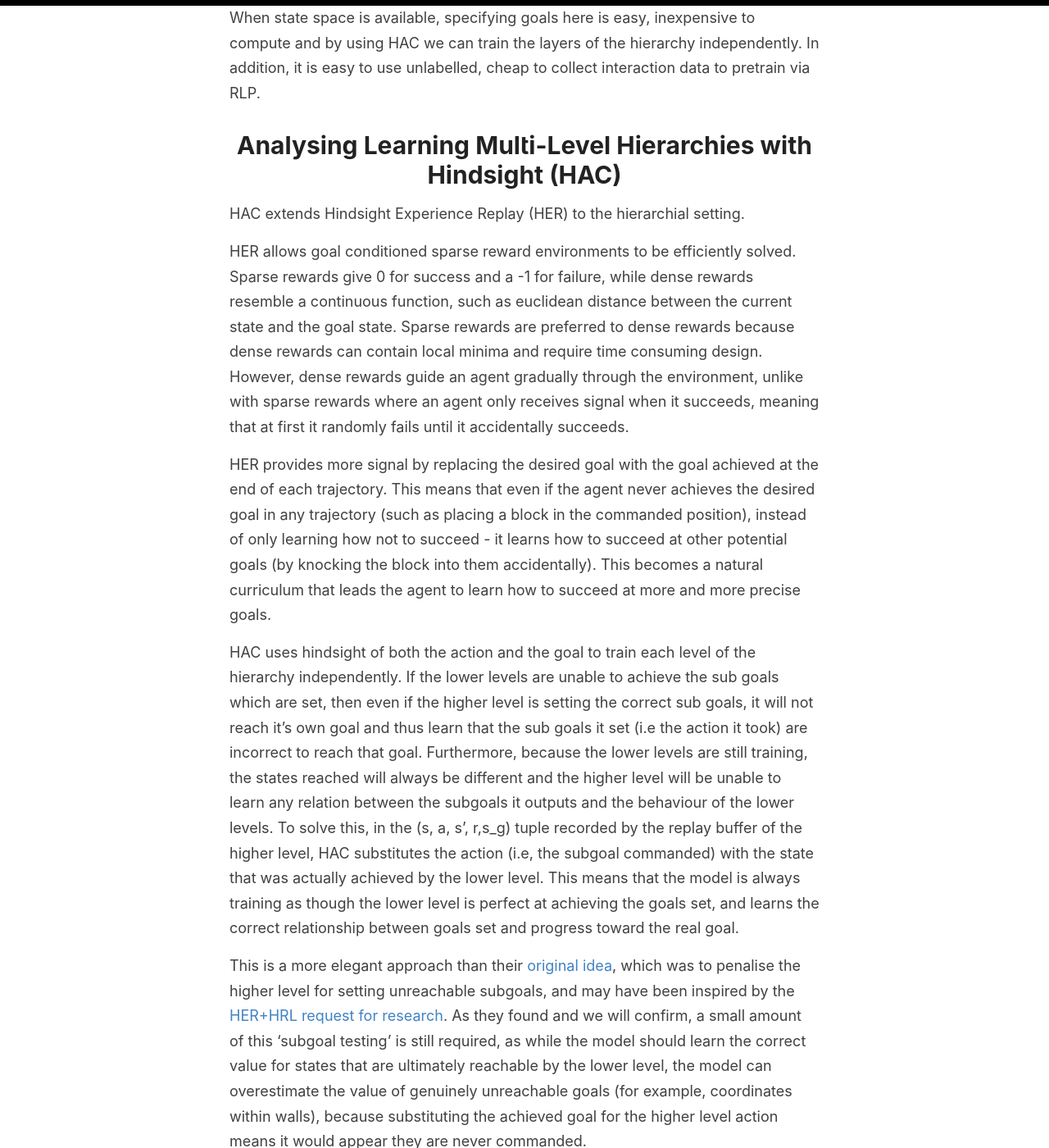
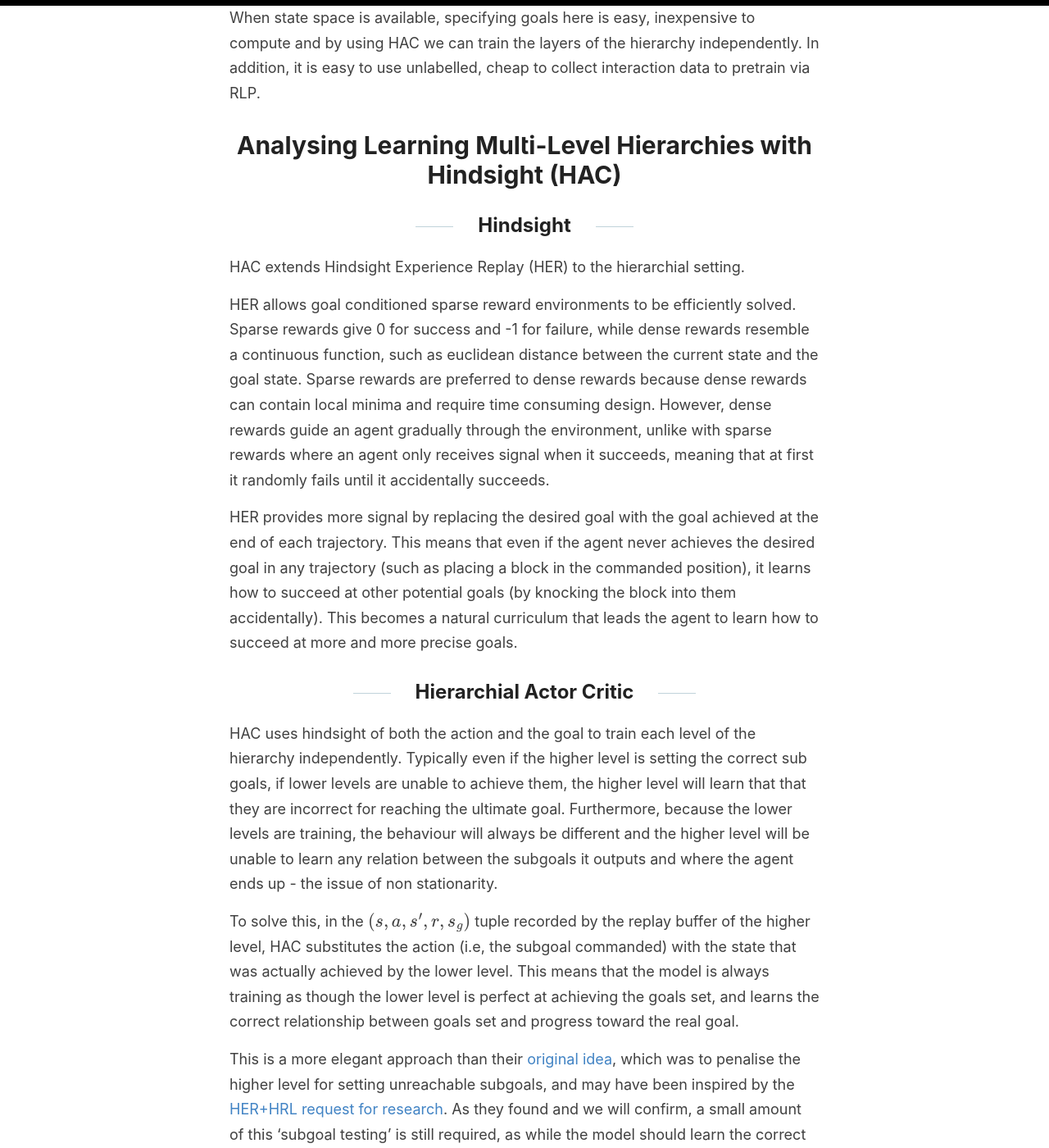
Before and after one commit to sholtodouglas/sholtodouglas.github.io, a Jekyll site: the page built from _posts/2020-06-03-DoesHierarchialRLWorkYet.md, in a window 1280 px wide and 1400 px high, scrolled down 3495 px. Shown: the whole window at 82% size. Built offline with Jekyll 4.4.1, drawn with Linux system fonts in a browser that asks for light colours; formulas are drawn with MathJax 3.

Commit message:
Update 2020-06-03-DoesHierarchialRLWorkYet.md

```diff
--- a/_posts/2020-06-03-DoesHierarchialRLWorkYet.md
+++ b/_posts/2020-06-03-DoesHierarchialRLWorkYet.md
@@ -51,13 +51,17 @@ When state space is available, specifying goals here is easy, inexpensive to com
 
 # Analysing Learning Multi-Level Hierarchies with Hindsight (HAC)
 
+## Hindsight
 HAC extends Hindsight Experience Replay (HER) to the hierarchial setting.
 
-HER allows goal conditioned sparse reward environments to be efficiently solved. Sparse rewards give 0 for success and a -1 for failure, while dense rewards resemble a continuous function, such as euclidean distance between the current state and the goal state. Sparse rewards are preferred to dense rewards because dense rewards can contain local minima and require time consuming design. However, dense rewards guide an agent gradually through the environment, unlike with sparse rewards where an agent only receives signal when it succeeds, meaning that at first it randomly fails until it accidentally succeeds.
+HER allows goal conditioned sparse reward environments to be efficiently solved. Sparse rewards give 0 for success and -1 for failure, while dense rewards resemble a continuous function, such as euclidean distance between the current state and the goal state. Sparse rewards are preferred to dense rewards because dense rewards can contain local minima and require time consuming design. However, dense rewards guide an agent gradually through the environment, unlike with sparse rewards where an agent only receives signal when it succeeds, meaning that at first it randomly fails until it accidentally succeeds.
 
-HER provides more signal by replacing the desired goal with the goal achieved at the end of each trajectory. This means that even if the agent never achieves the desired goal in any trajectory (such as placing a block in the commanded position), instead of only learning how not to succeed - it learns how to succeed at other potential goals (by knocking the block into them accidentally). This becomes a natural curriculum that leads the agent to learn how to succeed at more and more precise goals.
+HER provides more signal by replacing the desired goal with the goal achieved at the end of each trajectory. This means that even if the agent never achieves the desired goal in any trajectory (such as placing a block in the commanded position), it learns how to succeed at other potential goals (by knocking the block into them accidentally). This becomes a natural curriculum that leads the agent to learn how to succeed at more and more precise goals.
 
-HAC uses hindsight of both the action and the goal to train each level of the hierarchy independently. If the lower levels are unable to achieve the sub goals which are set, then even if the higher level is setting the correct sub goals, it will not reach it's own goal and thus learn that the sub goals it set (i.e the action it took) are incorrect to reach that goal. Furthermore, because the lower levels are still training, the states reached will always be different and the higher level will be unable to learn any relation between the subgoals it outputs and the behaviour of the lower levels. To solve this, in the (s, a, s', r,s_g) tuple recorded by the replay buffer of the higher level, HAC substitutes the action (i.e, the subgoal commanded) with the state that was actually achieved by the lower level. This means that the model is always training as though the lower level is perfect at achieving the goals set, and learns the correct relationship between goals set and progress toward the real goal.
+## Hierarchial Actor Critic
+HAC uses hindsight of both the action and the goal to train each level of the hierarchy independently. Typically even if the higher level is setting the correct sub goals, if lower levels are unable to achieve them, the higher level will learn that that they are incorrect for reaching the ultimate goal. Furthermore, because the lower levels are training, the behaviour will always be different and the higher level will be unable to learn any relation between the subgoals it outputs and where the agent ends up - the issue of non stationarity.
+
+To solve this, in the $(s, a, s', r, s_g)$ tuple recorded by the replay buffer of the higher level, HAC substitutes the action (i.e, the subgoal commanded) with the state that was actually achieved by the lower level. This means that the model is always training as though the lower level is perfect at achieving the goals set, and learns the correct relationship between goals set and progress toward the real goal.
 
 This is a more elegant approach than their [original idea](https://arxiv.org/pdf/1712.00948.pdf), which was to penalise the higher level for setting unreachable subgoals, and may have been inspired by the [HER+HRL request for research](https://openai.com/blog/ingredients-for-robotics-research/). As they found and we will confirm, a small amount of this 'subgoal testing' is still required, as while the model should learn the correct value for states that are ultimately reachable by the lower level, the model can overestimate the value of genuinely unreachable goals (for example, coordinates within walls), because substituting the achieved goal for the higher level action means it would appear they are never commanded.
 
```
